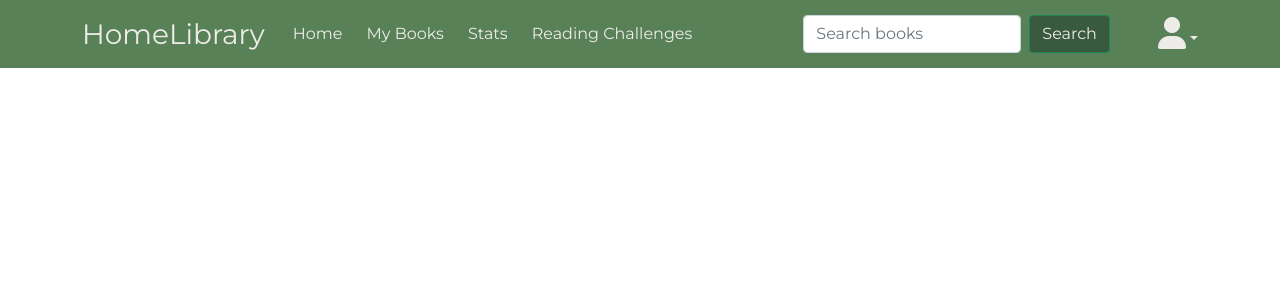
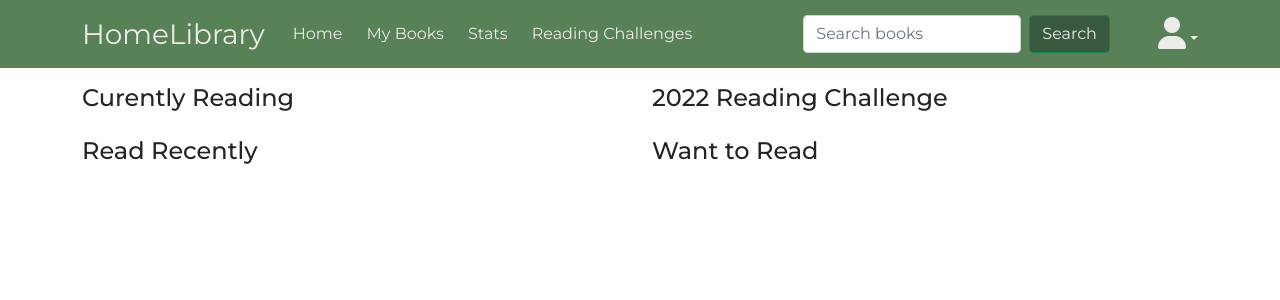
Before and after one commit to brianbaez/home-library, a React (Create React App) app: page / in a window 1280 px wide. Shown: the top 300 px of the page. Built offline with nearby package versions, Linux system fonts and the light colour scheme.

Commit message:
Updated Home page

```diff
--- a/src/pages/HomePage.js
+++ b/src/pages/HomePage.js
@@ -6,6 +6,28 @@ function HomePage() {
   return (
     <div className="Home">
       <Navbar />
+
+      <div className="container home-content mt-3 mb-3">
+        <div className="row row-cols-1 row-cols-lg-2">
+          <div className="col mb-3">
+            <h4>Curently Reading</h4>
+          </div>
+
+          <div className="col mb-3">
+            <h4>2022 Reading Challenge</h4>
+          </div>
+
+          <div className="col mb-3">
+            <h4>Read Recently</h4>
+          </div>
+
+          <div className="col mb-3">
+            <h4>Want to Read</h4>
+          </div>
+
+
+        </div>
+      </div>
     </div>
   );
 }
```
